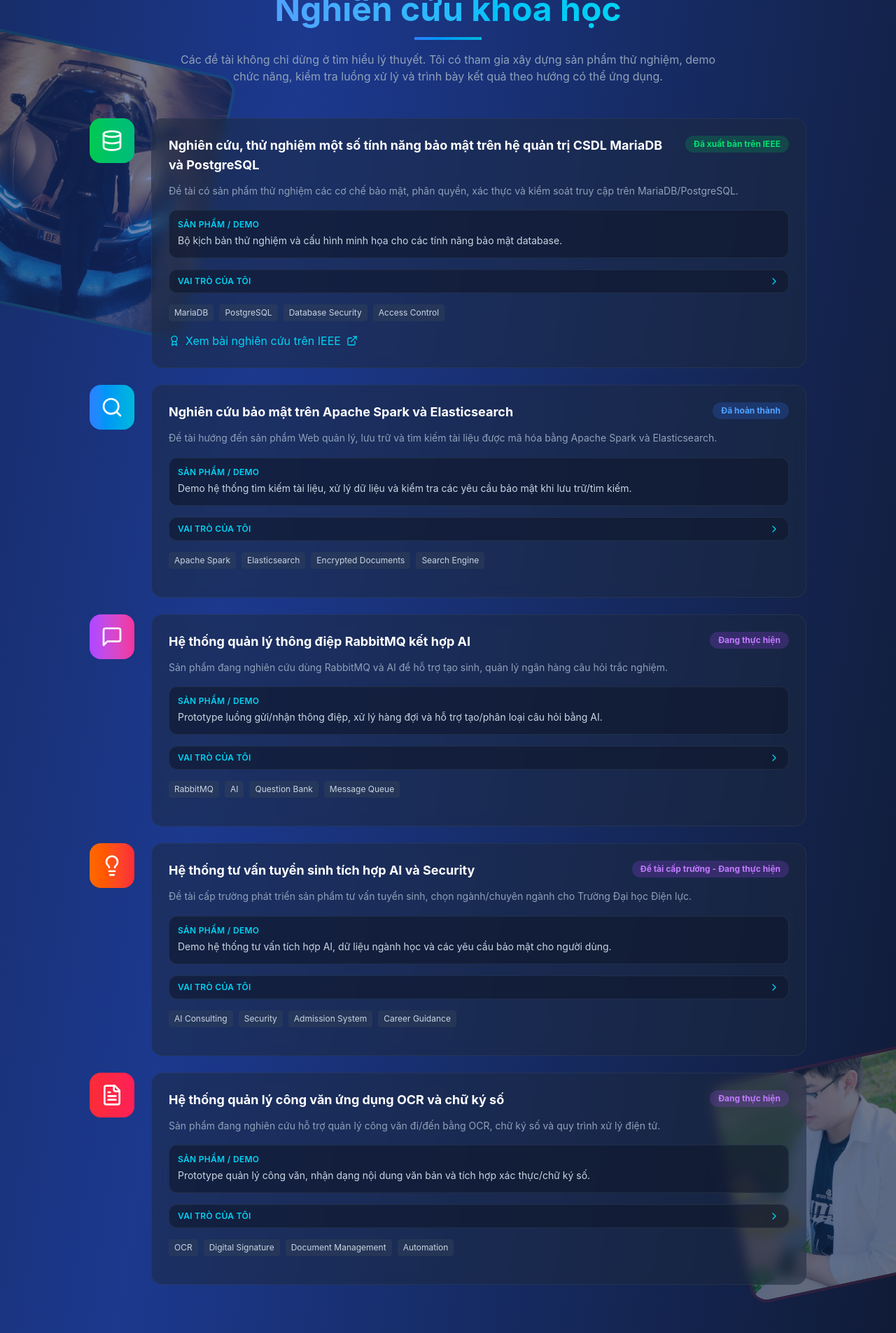
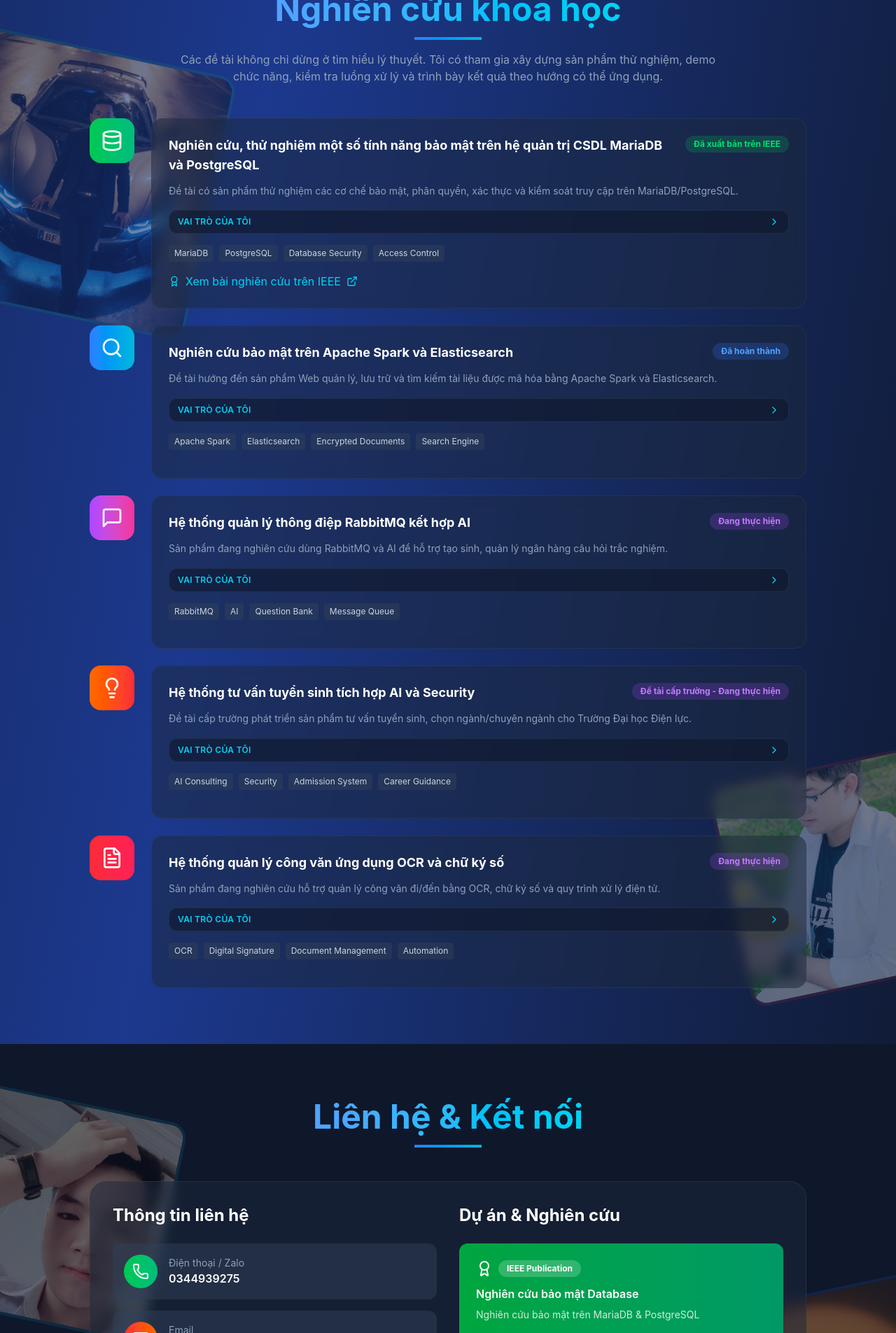
Before and after one commit to doanhnguyen05/Profile-ca-nhan, a React (Vite) app: page / in a window 1280 px wide. Shown: the part 5738-7643 px from the top of the page at 70% size. Built offline with nearby package versions, Linux system fonts and the light colour scheme.

Commit message:
Refine research contribution details

```diff
--- a/src/app/App.tsx
+++ b/src/app/App.tsx
@@ -874,8 +874,7 @@ export default function App() {
                 {
                   title: 'Nghiên cứu, thử nghiệm một số tính năng bảo mật trên hệ quản trị CSDL MariaDB và PostgreSQL',
                   description: 'Đề tài có sản phẩm thử nghiệm các cơ chế bảo mật, phân quyền, xác thực và kiểm soát truy cập trên MariaDB/PostgreSQL.',
-                  product: 'Bộ kịch bản thử nghiệm và cấu hình minh họa cho các tính năng bảo mật database.',
-                  contribution: 'Tôi tham gia tìm hiểu tài liệu, dựng môi trường thử nghiệm, chạy các case kiểm tra phân quyền/truy cập, ghi nhận kết quả và hỗ trợ tổng hợp nội dung cho bài nghiên cứu.',
+                  contribution: 'Tôi trực tiếp dựng môi trường MariaDB/PostgreSQL, tạo user/role mẫu, cấu hình phân quyền, chạy các kịch bản kiểm tra truy cập trái phép và ghi nhận kết quả để làm bộ demo minh họa cho đề tài.',
                   status: 'Đã xuất bản trên IEEE',
                   type: 'published',
                   link: 'https://ieeexplore.ieee.org/document/11473793',
@@ -886,8 +885,7 @@ export default function App() {
                 {
                   title: 'Nghiên cứu bảo mật trên Apache Spark và Elasticsearch',
                   description: 'Đề tài hướng đến sản phẩm Web quản lý, lưu trữ và tìm kiếm tài liệu được mã hóa bằng Apache Spark và Elasticsearch.',
-                  product: 'Demo hệ thống tìm kiếm tài liệu, xử lý dữ liệu và kiểm tra các yêu cầu bảo mật khi lưu trữ/tìm kiếm.',
-                  contribution: 'Tôi thử nghiệm cách lưu trữ, tìm kiếm tài liệu, xử lý dữ liệu và tìm hiểu các rủi ro liên quan đến dữ liệu được mã hóa.',
+                  contribution: 'Tôi tham gia xây dựng luồng demo cho hệ thống: đưa tài liệu vào hệ thống, xử lý dữ liệu, lập chỉ mục tìm kiếm, kiểm tra kết quả tìm kiếm và ghi nhận các điểm cần bảo vệ khi lưu trữ/tìm kiếm tài liệu mã hóa.',
                   status: 'Đã hoàn thành',
                   type: 'completed',
                   icon: Search,
@@ -897,8 +895,7 @@ export default function App() {
                 {
                   title: 'Hệ thống quản lý thông điệp RabbitMQ kết hợp AI',
                   description: 'Sản phẩm đang nghiên cứu dùng RabbitMQ và AI để hỗ trợ tạo sinh, quản lý ngân hàng câu hỏi trắc nghiệm.',
-                  product: 'Prototype luồng gửi/nhận thông điệp, xử lý hàng đợi và hỗ trợ tạo/phân loại câu hỏi bằng AI.',
-                  contribution: 'Tôi đang tìm hiểu luồng gửi/nhận thông điệp, cách tổ chức hàng đợi và cách AI có thể hỗ trợ tạo, phân loại câu hỏi.',
+                  contribution: 'Tôi đang tham gia thiết kế prototype luồng gửi/nhận thông điệp, xây dựng hàng đợi xử lý câu hỏi, mô phỏng bước tạo/phân loại câu hỏi bằng AI và kiểm tra cách hệ thống xử lý khi có nhiều yêu cầu.',
                   status: 'Đang thực hiện',
                   type: 'ongoing',
                   icon: MessageSquare,
@@ -908,8 +905,7 @@ export default function App() {
                 {
                   title: 'Hệ thống tư vấn tuyển sinh tích hợp AI và Security',
                   description: 'Đề tài cấp trường phát triển sản phẩm tư vấn tuyển sinh, chọn ngành/chuyên ngành cho Trường Đại học Điện lực.',
-                  product: 'Demo hệ thống tư vấn tích hợp AI, dữ liệu ngành học và các yêu cầu bảo mật cho người dùng.',
-                  contribution: 'Tôi đang hỗ trợ phân tích nhu cầu người dùng, luồng tư vấn, dữ liệu ngành học và các yêu cầu bảo mật cho hệ thống.',
+                  contribution: 'Tôi đang tham gia phân tích nhu cầu thí sinh, chuẩn bị dữ liệu ngành học/chuyên ngành, xây dựng luồng hỏi đáp tư vấn, kiểm tra câu trả lời gợi ý và bổ sung các yêu cầu bảo mật cho thông tin người dùng.',
                   status: 'Đề tài cấp trường - Đang thực hiện',
                   type: 'ongoing',
                   icon: Lightbulb,
@@ -919,8 +915,7 @@ export default function App() {
                 {
                   title: 'Hệ thống quản lý công văn ứng dụng OCR và chữ ký số',
                   description: 'Sản phẩm đang nghiên cứu hỗ trợ quản lý công văn đi/đến bằng OCR, chữ ký số và quy trình xử lý điện tử.',
-                  product: 'Prototype quản lý công văn, nhận dạng nội dung văn bản và tích hợp xác thực/chữ ký số.',
-                  contribution: 'Tôi đang tìm hiểu cách nhận dạng nội dung văn bản, quản lý trạng thái công văn và tích hợp chữ ký số vào quy trình xử lý.',
+                  contribution: 'Tôi đang tham gia xây dựng prototype quản lý công văn: nhập công văn, nhận dạng nội dung bằng OCR, theo dõi trạng thái xử lý và tìm hiểu cách tích hợp chữ ký số vào quy trình xác nhận tài liệu.',
                   status: 'Đang thực hiện',
                   type: 'ongoing',
                   icon: FileText,
@@ -945,10 +940,6 @@ export default function App() {
                         </span>
                       </div>
                       <p className="text-slate-400 text-sm mb-4 leading-relaxed">{research.description}</p>
-                      <div className="mb-4 rounded-xl bg-slate-900/60 border border-slate-700/50 p-3">
-                        <div className="text-xs font-semibold uppercase tracking-wide text-cyan-400 mb-1">Sản phẩm / demo</div>
-                        <p className="text-sm text-slate-300 leading-relaxed">{research.product}</p>
-                      </div>
                       <button
                         type="button"
                         onClick={() => setExpandedResearch((current) => ({ ...current, [index]: !current[index] }))}
```
